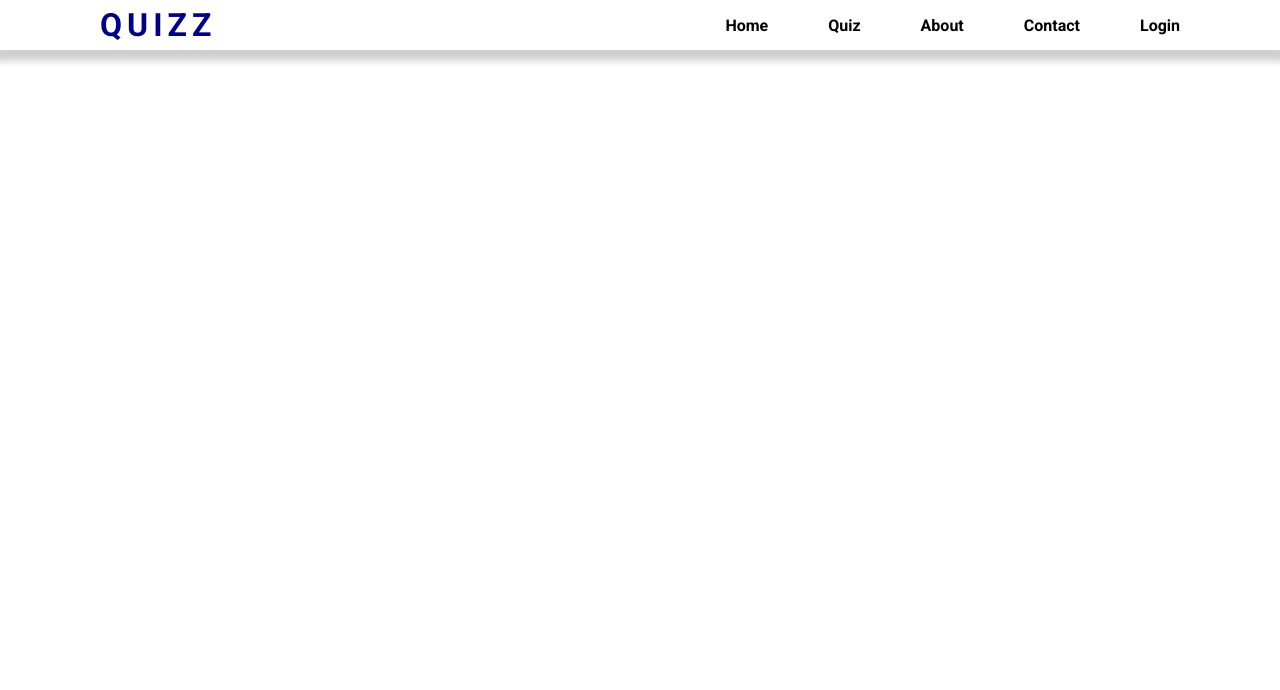
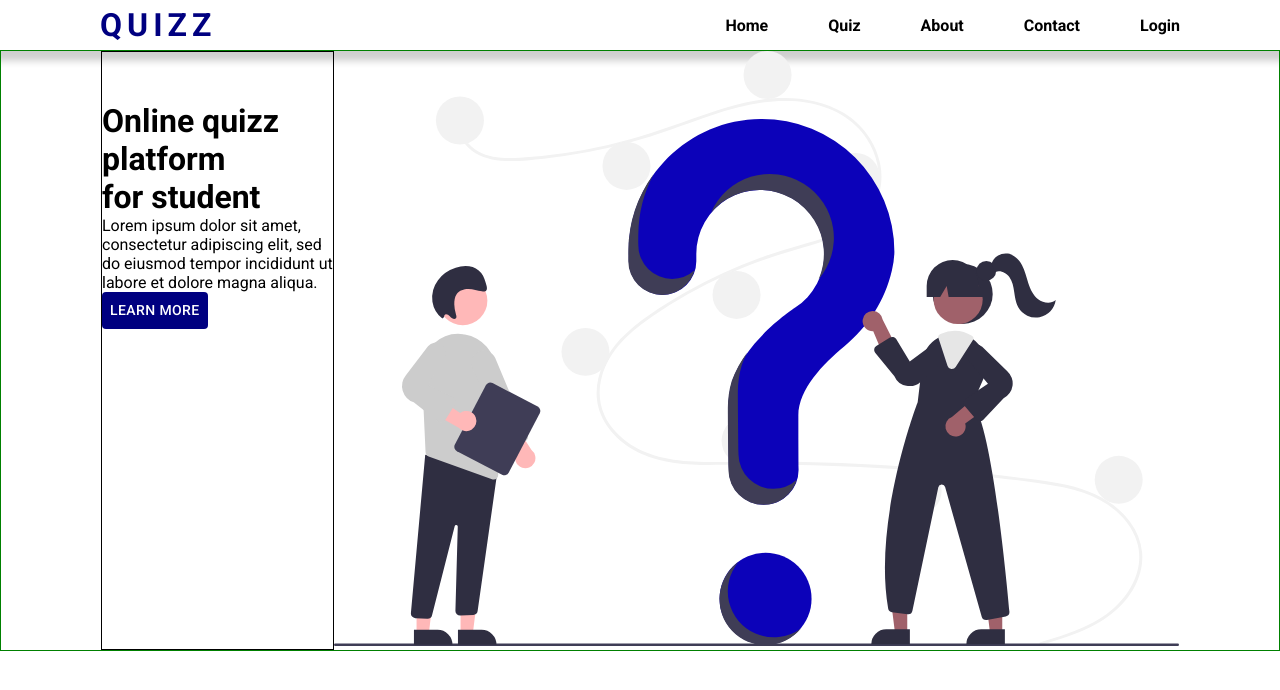
Before and after one commit to su-de-sh/quizzapp, a React (Create React App) app: page / in a window 1280 px wide. Shown: the top 690 px of the page. Built offline with nearby package versions, Linux system fonts and the light colour scheme.

Commit message:
feat: styling added for home component

```diff
--- a/src/App.js
+++ b/src/App.js
@@ -55,6 +55,7 @@
 import React, { useState } from "react";
 import Backdrop from "./components/backdrop/Backdrop";
 import Drawer from "./components/drawer/Drawer";
+import Home from "./components/home/Home";
 import Navbar from "./components/nav/Navbar";
 // import Questions from "./components/quiz/Quiz";
 
@@ -73,6 +74,7 @@ const App = () => {
       <Navbar open={open} handleOpen={handleOpen} handleClose={handleClose} />
       <Backdrop handleClose={handleClose} open={open} />
       <Drawer open={open} handleClose={handleClose} />
+      <Home />
       {/* <Questions /> */}
     </div>
   );
--- /dev/null
+++ b/src/components/home/Home.js
@@ -0,0 +1,36 @@
+import { Button } from "@mui/material";
+import React from "react";
+import "./home.css";
+
+const Home = () => {
+  return (
+    <div>
+      <div className="home">
+        <div className="container">
+          <div className="intro">
+            <div className="intro-right">
+              <h1>Online quizz platform</h1>
+              <h1>for student</h1>
+              <p>
+                Lorem ipsum dolor sit amet, consectetur adipiscing elit, sed do
+                eiusmod tempor incididunt ut labore et dolore magna aliqua.
+              </p>
+              <Button sx={{ background: "navy", color: "#ffffff" }}>
+                Learn more
+              </Button>
+            </div>
+            <div className="intro-left">
+              <img
+                className="intro-pic"
+                src="../../../assets/quiz.svg"
+                alt="pic"
+              />
+            </div>
+          </div>
+        </div>
+      </div>
+    </div>
+  );
+};
+
+export default Home;
--- /dev/null
+++ b/src/components/home/home.css
@@ -0,0 +1,19 @@
+.home{
+    border: 1px solid green;
+}
+.container{
+    padding: 0 100px;
+}
+.intro{
+    display: flex;
+
+}
+.intro-right{
+    flex: 6;
+    border: 1px solid black;
+    padding: 50px 0;
+
+}
+.intro-left{
+    flex: 6;
+}
```
Also changed, not shown: public/assets/quiz.svg (added).
